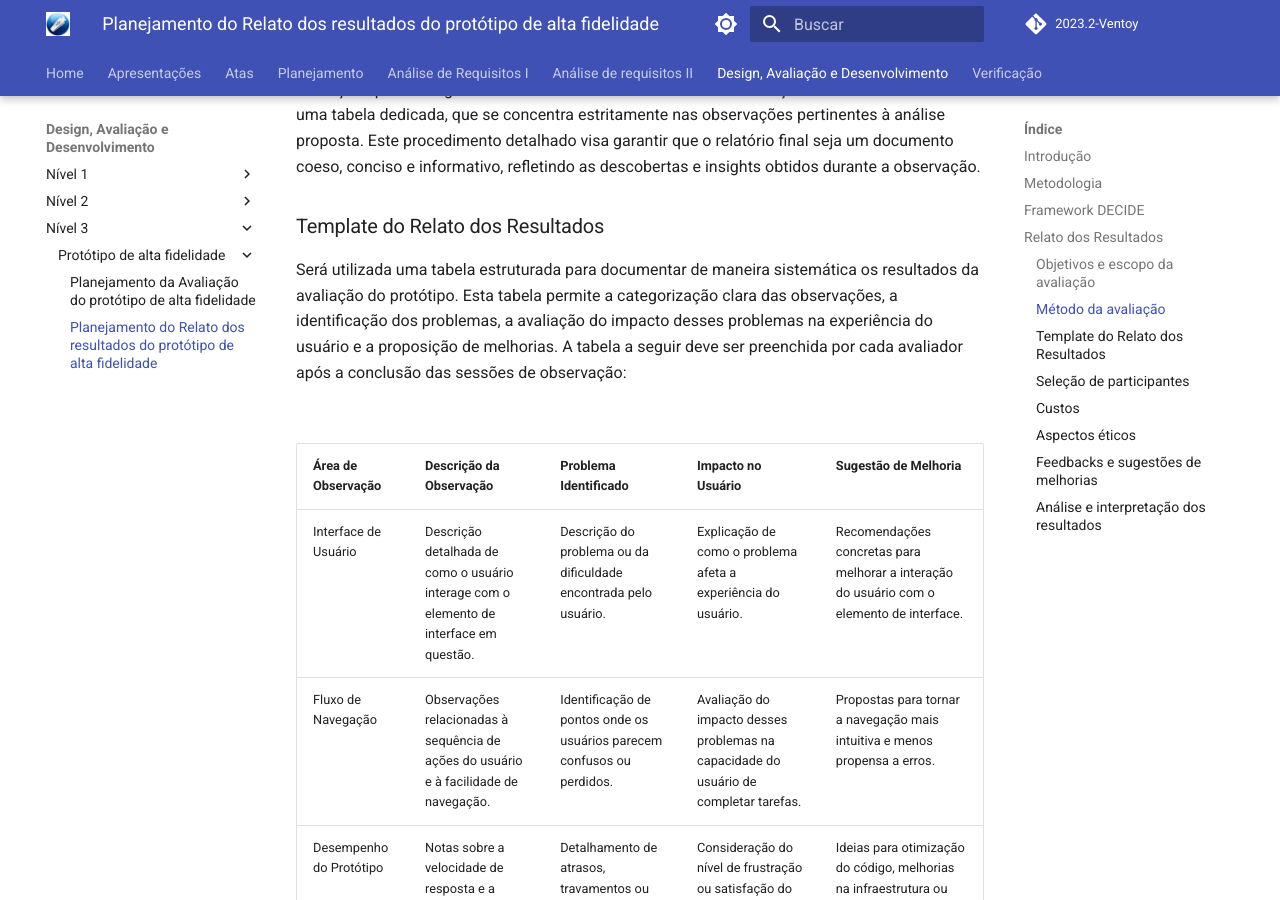
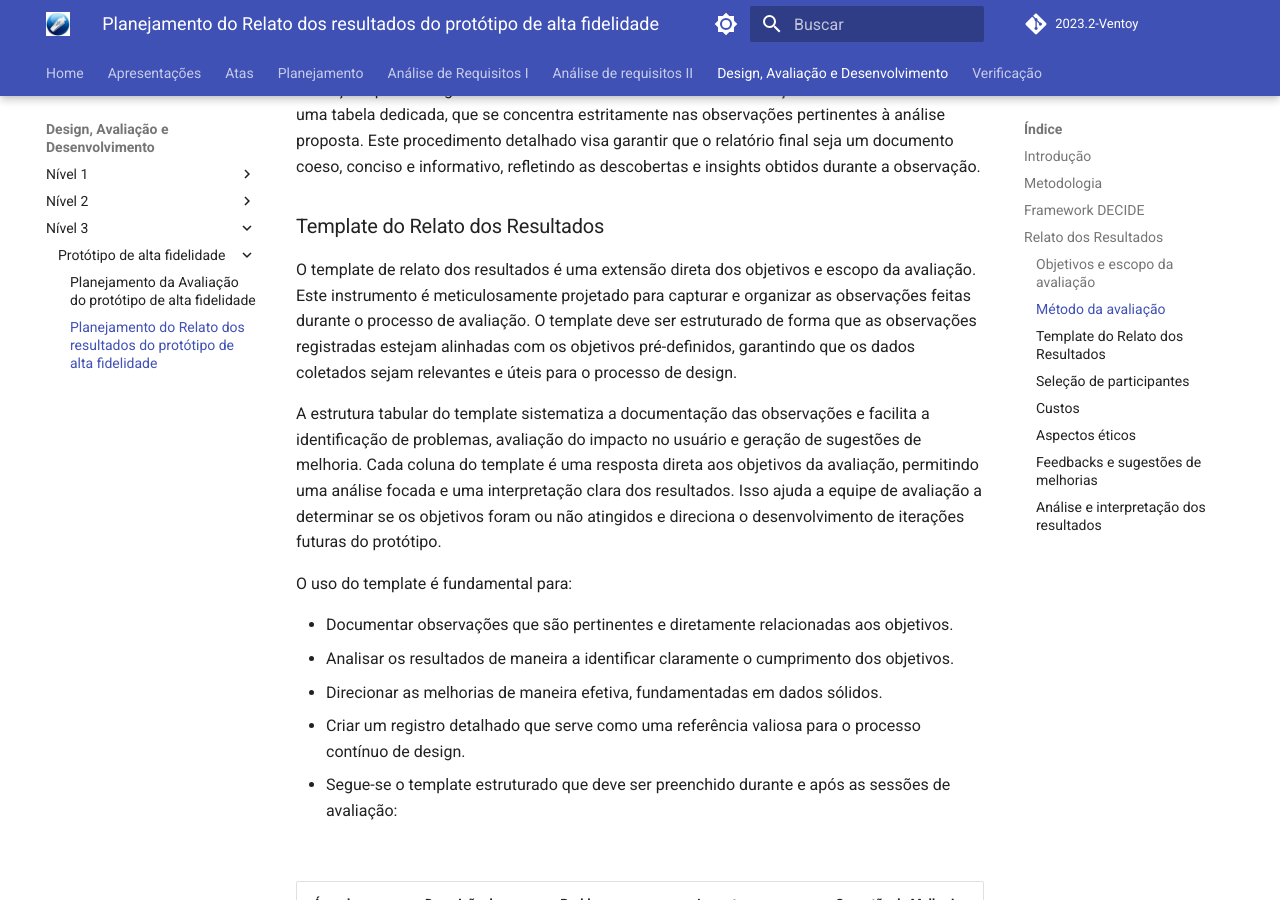
Before and after one commit to Interacao-Humano-Computador/2023.2-Ventoy, an MkDocs documentation site: the page built from docs/DAD/nivel2/prototipoAltaFidelidade/PlanejamentoRelatoPrototipoAltaFidelidade.md, in a window 1280 px wide and 900 px high, scrolled down 3131 px. Built offline with MkDocs 1.6.1 and Material for MkDocs 9.7.7, drawn with Linux system fonts in a browser that asks for light colours; comment, search, counter and statistics services are not loaded.

Commit message:
Update PlanejamentoRelatoPrototipoAltaFidelidade.md

```diff
--- a/docs/DAD/nivel2/prototipoAltaFidelidade/PlanejamentoRelatoPrototipoAltaFidelidade.md
+++ b/docs/DAD/nivel2/prototipoAltaFidelidade/PlanejamentoRelatoPrototipoAltaFidelidade.md
@@ -58,7 +58,17 @@ O relatório incluirá a caracterização do ambiente de observação, especific
 
 ###  Template do Relato dos Resultados
 
-Será utilizada uma tabela estruturada para documentar de maneira sistemática os resultados da avaliação do protótipo. Esta tabela permite a categorização clara das observações, a identificação dos problemas, a avaliação do impacto desses problemas na experiência do usuário e a proposição de melhorias. A tabela a seguir deve ser preenchida por cada avaliador após a conclusão das sessões de observação:
+O template de relato dos resultados é uma extensão direta dos objetivos e escopo da avaliação. Este instrumento é meticulosamente projetado para capturar e organizar as observações feitas durante o processo de avaliação. O template deve ser estruturado de forma que as observações registradas estejam alinhadas com os objetivos pré-definidos, garantindo que os dados coletados sejam relevantes e úteis para o processo de design.
+
+A estrutura tabular do template sistematiza a documentação das observações e facilita a identificação de problemas, avaliação do impacto no usuário e geração de sugestões de melhoria. Cada coluna do template é uma resposta direta aos objetivos da avaliação, permitindo uma análise focada e uma interpretação clara dos resultados. Isso ajuda a equipe de avaliação a determinar se os objetivos foram ou não atingidos e direciona o desenvolvimento de iterações futuras do protótipo.
+
+O uso do template é fundamental para:
+
+- Documentar observações que são pertinentes e diretamente relacionadas aos objetivos.
+- Analisar os resultados de maneira a identificar claramente o cumprimento dos objetivos.
+- Direcionar as melhorias de maneira efetiva, fundamentadas em dados sólidos.
+- Criar um registro detalhado que serve como uma referência valiosa para o processo contínuo de design.
+- Segue-se o template estruturado que deve ser preenchido durante e após as sessões de avaliação:
 
 <br>
 
```
